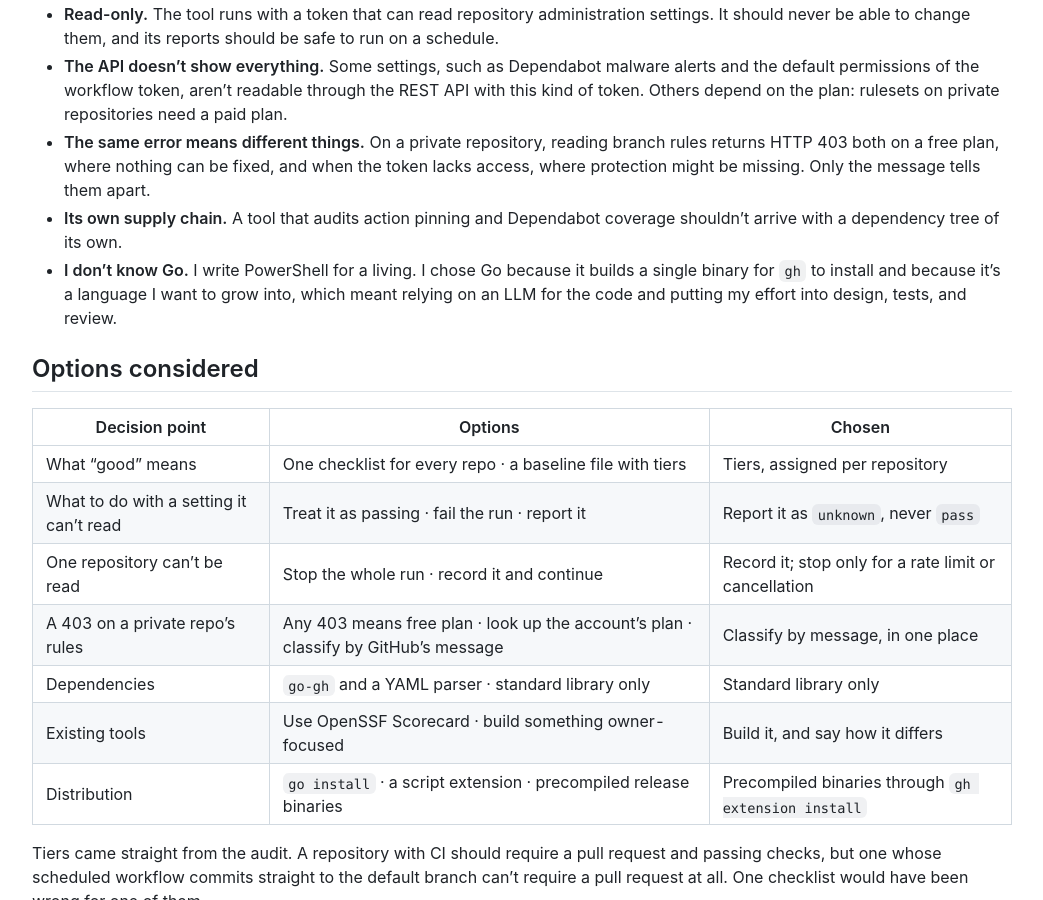
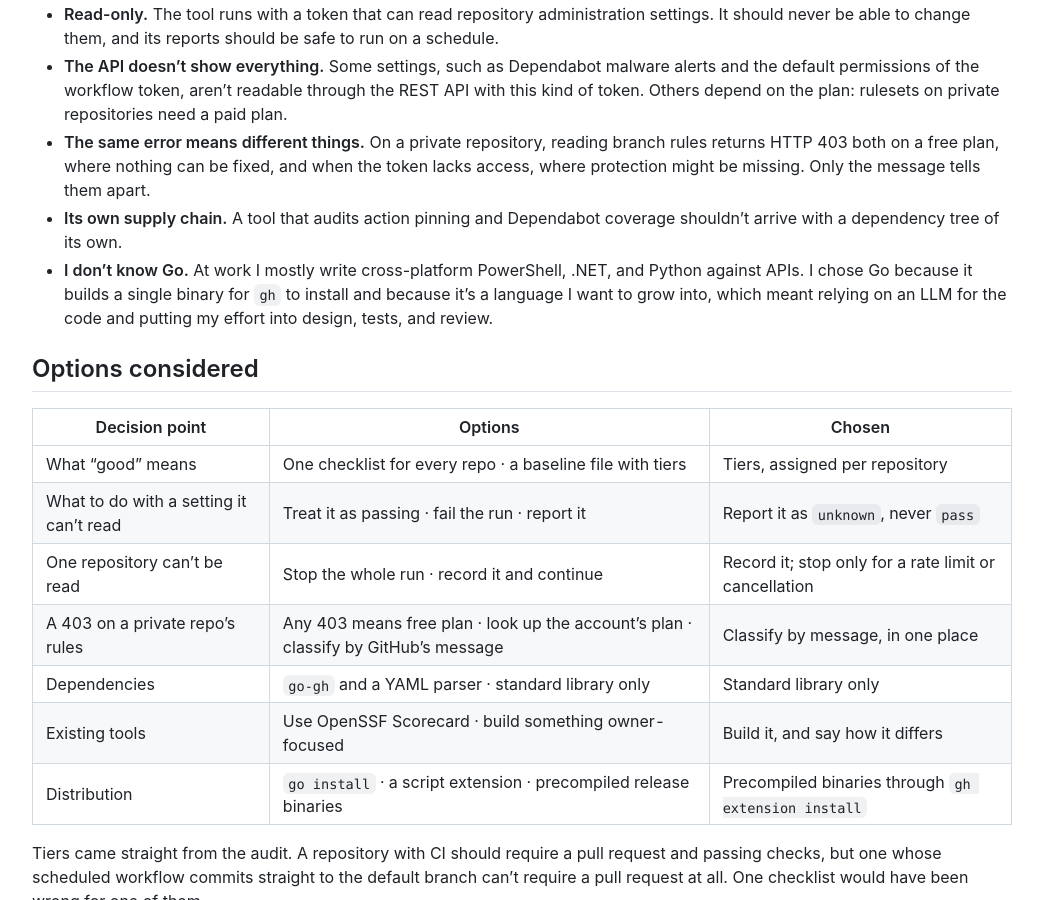
Before and after one commit to jackson-asmith/jacksonsmith.github.io, a Jekyll site: the page built from _projects/gh-baseline.md, in a window 1280 px wide and 900 px high, scrolled down 1532 px. Shown: the whole window, without its empty margins (118-1161 px from the left). Built offline with Jekyll 4.4.1, drawn with Linux system fonts in a browser that asks for light colours.

Commit message:
Describe my working stack accurately in the gh-baseline case study
"PowerShell engineer" undersold it. At work I mostly write
cross-platform PowerShell, .NET, and Python against APIs; the summary
and the constraints section now say so.

Co-Authored-By: Claude Opus 5.5 <noreply@anthropic.com>
Claude-Session: https://claude.ai/code/session_01BHZGQ1G82jm25LZL9XjcqM

```diff
--- a/_projects/gh-baseline.md
+++ b/_projects/gh-baseline.md
@@ -1,7 +1,7 @@
 ---
 title: "gh-baseline: the required checks that accepted any source"
 description: How a one-day audit of my GitHub repositories turned up checks anyone could satisfy and forgotten workflows that referenced credentials, and the read-only Go tool I built so it can't happen quietly again.
-summary: A gh extension that reports where repositories drift from a declared security baseline, built in Go by a PowerShell engineer with an LLM writing most of the code, and where judgment mattered more than the language.
+summary: A gh extension that reports where repositories drift from a declared security baseline, built in Go by an engineer who works mostly in cross-platform PowerShell, .NET, and Python, with an LLM writing most of the code, and where judgment mattered more than the language.
 show_summary: false
 date: 2026-10-13
 order: 1
@@ -47,7 +47,7 @@ I fixed the 8 repositories I still care about the same afternoon, through settin
 * **The API doesn't show everything.** Some settings, such as Dependabot malware alerts and the default permissions of the workflow token, aren't readable through the REST API with this kind of token. Others depend on the plan: rulesets on private repositories need a paid plan.
 * **The same error means different things.** On a private repository, reading branch rules returns HTTP 403 both on a free plan, where nothing can be fixed, and when the token lacks access, where protection might be missing. Only the message tells them apart.
 * **Its own supply chain.** A tool that audits action pinning and Dependabot coverage shouldn't arrive with a dependency tree of its own.
-* **I don't know Go.** I write PowerShell for a living. I chose Go because it builds a single binary for `gh` to install and because it's a language I want to grow into, which meant relying on an LLM for the code and putting my effort into design, tests, and review.
+* **I don't know Go.** At work I mostly write cross-platform PowerShell, .NET, and Python against APIs. I chose Go because it builds a single binary for `gh` to install and because it's a language I want to grow into, which meant relying on an LLM for the code and putting my effort into design, tests, and review.
 
 ## Options considered
 
```
